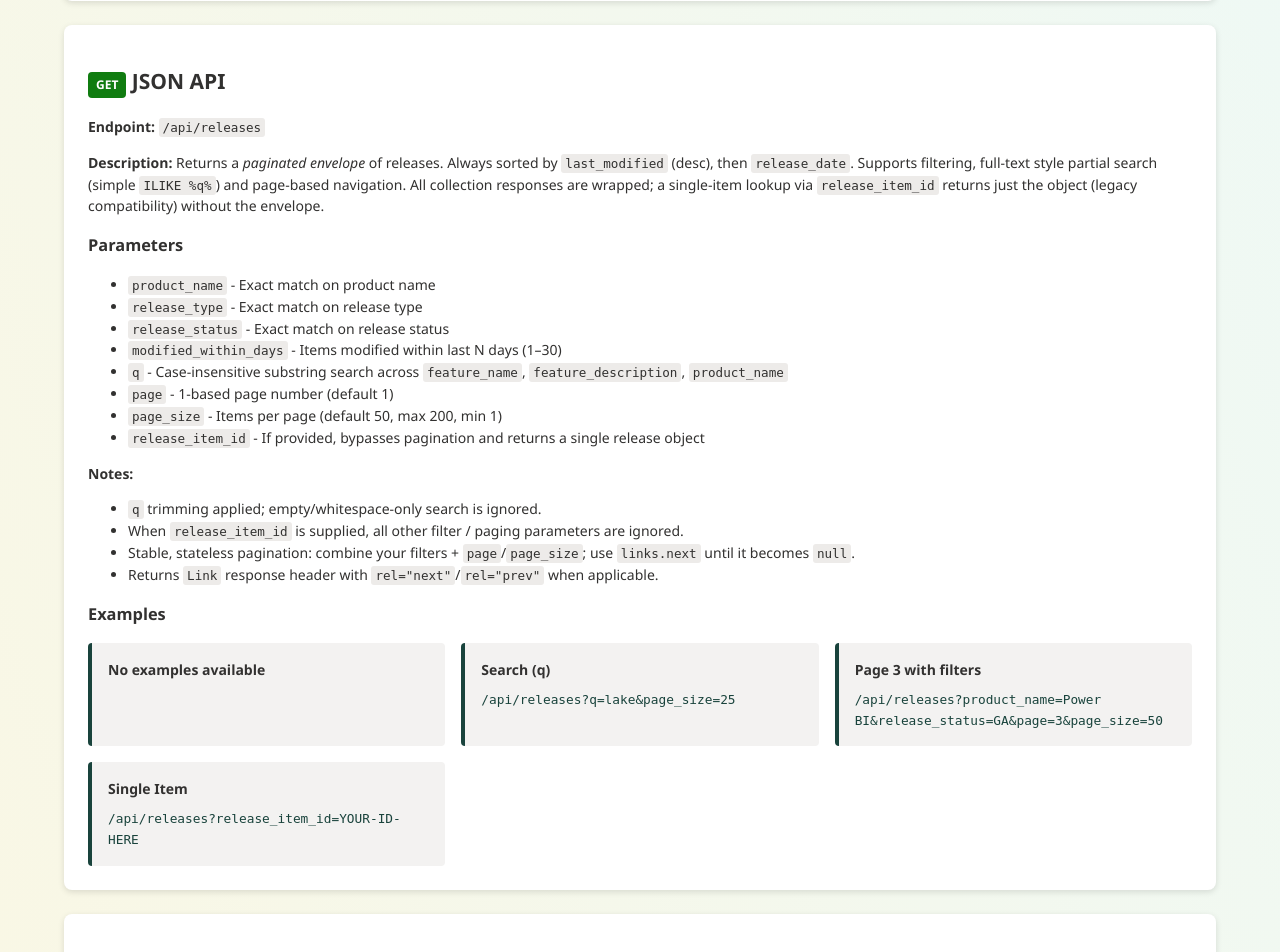
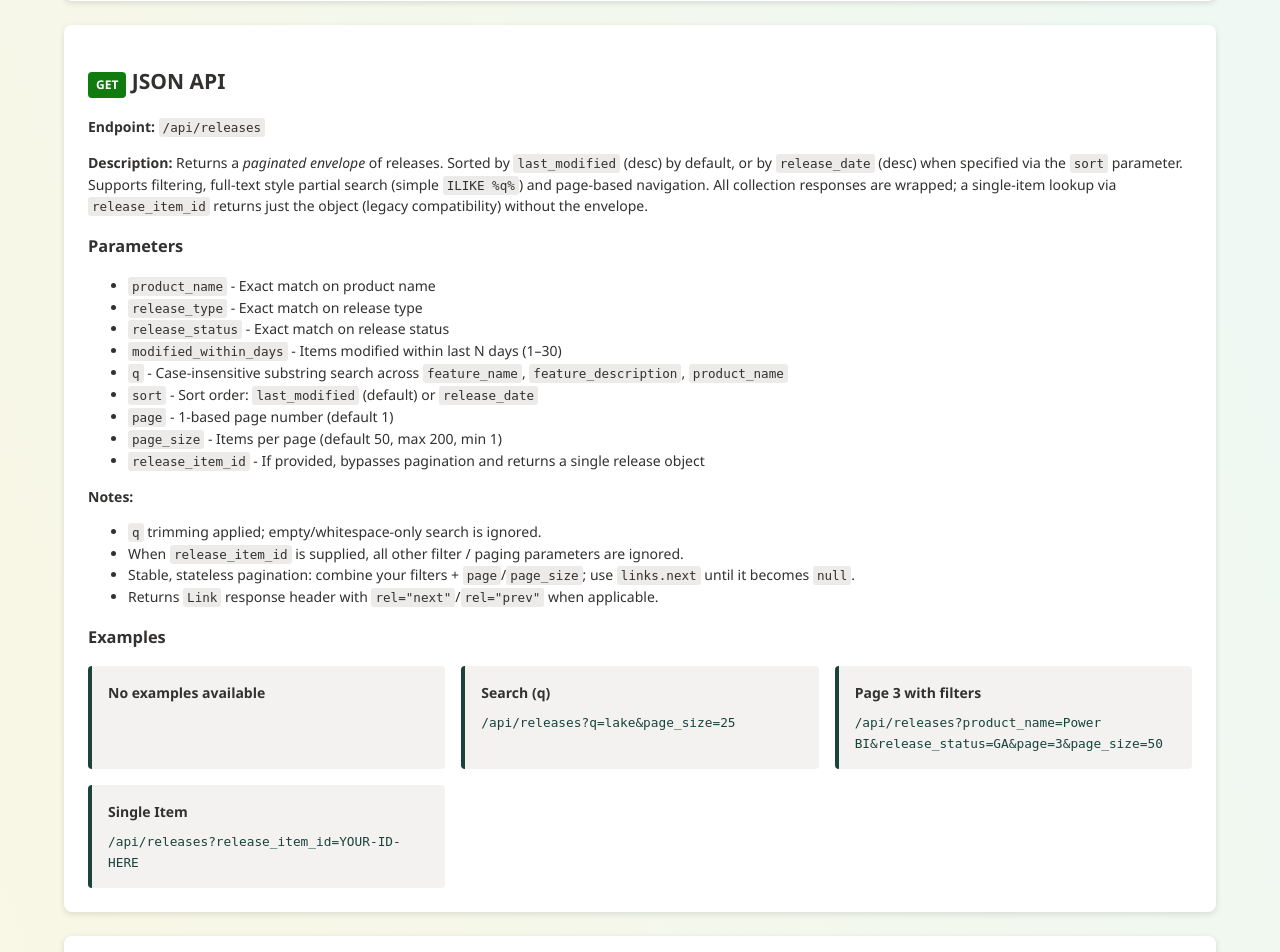
Before and after one commit to cbattlegear/fabric-roadmap-gps, a Flask app: template templates/endpoints.html in a window 1280 px wide. Shown: the part 817-1769 px from the top of the page. Run offline with Flask 3, Linux system fonts and the light colour scheme; the template is opened without the code that fills it, so the values that code supplies are empty; some libraries are stand-ins or nearby versions.

Commit message:
feat: add sort by last_modified or release_date
- Add sort parameter to get_recently_modified_releases() with
  VALID_SORT_OPTIONS whitelist (last_modified, release_date)
- Accept sort query param in /api/releases, include in cache key
  and HATEOAS links
- Add Sort By dropdown to the filter bar on the index page
- Wire sort-select into getActiveFilters, clearFilters, and
  auto-apply event listeners
- Update API docs in endpoints.html

Co-authored-by: Copilot <223556219+Copilot@users.noreply.github.com>

```diff
--- a/db/db_sqlserver.py
+++ b/db/db_sqlserver.py
@@ -357,6 +357,8 @@ def save_releases(engine, items: Iterable[Any]) -> Dict[str, int]:
 
     return {"inserted": inserted, "updated": updated, "unchanged": unchanged}
 
+VALID_SORT_OPTIONS = ("last_modified", "release_date")
+
 @retry_on_transient_errors(max_attempts=5, initial_delay=1.0, backoff=2.0, max_delay=60.0)
 def get_recently_modified_releases(
     engine,
@@ -367,10 +369,11 @@ def get_recently_modified_releases(
     modified_within_days: Optional[int] = None,
     q: Optional[str] = None,
     offset: Optional[int] = None,
+    sort: Optional[str] = None,
 ) -> List[ReleaseItemModel]:
     """
-    Return releases most recently modified (by last_modified desc), filtered & paginated.
-    Supports optional text search via `q` and pagination via `limit` & `offset`.
+    Return releases sorted by *sort* column (desc), filtered & paginated.
+    ``sort`` must be one of ``VALID_SORT_OPTIONS`` (default ``"last_modified"``).
     """
     SessionLocal = sessionmaker(bind=engine, future=True)
 
@@ -399,7 +402,12 @@ def get_recently_modified_releases(
             )
     if filters:
         stmt = stmt.where(*filters)
-    stmt = stmt.order_by(ReleaseItemModel.last_modified.desc(), ReleaseItemModel.release_date.desc(), ReleaseItemModel.release_item_id.desc())
+
+    if sort == "release_date":
+        stmt = stmt.order_by(ReleaseItemModel.release_date.desc(), ReleaseItemModel.last_modified.desc(), ReleaseItemModel.release_item_id.desc())
+    else:
+        stmt = stmt.order_by(ReleaseItemModel.last_modified.desc(), ReleaseItemModel.release_date.desc(), ReleaseItemModel.release_item_id.desc())
+
     if offset is not None:
         stmt = stmt.offset(offset)
     if limit is not None:
--- a/server.py
+++ b/server.py
@@ -37,7 +37,8 @@ from db.db_sqlserver import (
     EmailSubscriptionModel, EmailVerificationModel, create_email_subscription,
     verify_email_subscription, unsubscribe_email, fetch_history_rows, count_recently_modified_releases,
     vector_search_releases, count_vector_search_releases,
-    healthcheck as db_healthcheck
+    healthcheck as db_healthcheck,
+    VALID_SORT_OPTIONS,
 )
 from lib.embeddings import get_embedding, is_available as embeddings_available
 
@@ -562,6 +563,10 @@ def api_releases():
     q = request.args.get("q")  # partial search
     page = request.args.get("page", type=int) or 1
     page_size = request.args.get("page_size", type=int) or 50
+    sort = request.args.get("sort")
+
+    if sort not in VALID_SORT_OPTIONS:
+        sort = "last_modified"
 
     if page < 1:
         page = 1
@@ -689,7 +694,8 @@ def api_releases():
         str(modified_within_days),
         q or "",
         str(page),
-        str(page_size)
+        str(page_size),
+        sort,
     )
     cached = CACHE.get("api-page", parts)
     now_ts = _time.time()
@@ -730,7 +736,7 @@ def api_releases():
                             )
                             rows_bg = get_recently_modified_releases(
                                 get_engine(), product_name=product_name, release_type=release_type, release_status=release_status,
-                                modified_within_days=modified_within_days, q=q, limit=page_size, offset=offset
+                                modified_within_days=modified_within_days, q=q, limit=page_size, offset=offset, sort=sort
                             )
                             data_rows_bg = [_row_to_dict(r) for r in rows_bg]
                         total_pages_bg = (total_bg + page_size - 1) // page_size if total_bg else 1
@@ -781,7 +787,7 @@ def api_releases():
         )
         rows = get_recently_modified_releases(
             get_engine(), product_name=product_name, release_type=release_type, release_status=release_status,
-            modified_within_days=modified_within_days, q=q, limit=page_size, offset=offset
+            modified_within_days=modified_within_days, q=q, limit=page_size, offset=offset, sort=sort
         )
         data_rows = [_row_to_dict(r) for r in rows]
     total_pages = (total + page_size - 1) // page_size if total else 1
@@ -806,6 +812,7 @@ def api_releases():
             "modified_within_days": modified_within_days,
             "q": q,
             "page_size": page_size,
+            "sort": sort if sort != "last_modified" else None,
         }.items() if v not in (None, "")
     }
     def _link(p):
--- a/templates/endpoints.html
+++ b/templates/endpoints.html
@@ -39,7 +39,7 @@
             <section class="endpoint-section">
                 <h2><span class="method-badge method-get">GET</span> JSON API</h2>
                 <p><strong>Endpoint:</strong> <code>/api/releases</code></p>
-                <p><strong>Description:</strong> Returns a <em>paginated envelope</em> of releases. Always sorted by <code>last_modified</code> (desc), then <code>release_date</code>. Supports filtering, full-text style partial search (simple <code>ILIKE %q%</code>) and page-based navigation. All collection responses are wrapped; a single-item lookup via <code>release_item_id</code> returns just the object (legacy compatibility) without the envelope.</p>
+                <p><strong>Description:</strong> Returns a <em>paginated envelope</em> of releases. Sorted by <code>last_modified</code> (desc) by default, or by <code>release_date</code> (desc) when specified via the <code>sort</code> parameter. Supports filtering, full-text style partial search (simple <code>ILIKE %q%</code>) and page-based navigation. All collection responses are wrapped; a single-item lookup via <code>release_item_id</code> returns just the object (legacy compatibility) without the envelope.</p>
 
                 <h3>Parameters</h3>
                 <ul>
@@ -48,6 +48,7 @@
                     <li><code>release_status</code> - Exact match on release status</li>
                     <li><code>modified_within_days</code> - Items modified within last N days (1–30)</li>
                     <li><code>q</code> - Case-insensitive substring search across <code>feature_name</code>, <code>feature_description</code>, <code>product_name</code></li>
+                    <li><code>sort</code> - Sort order: <code>last_modified</code> (default) or <code>release_date</code></li>
                     <li><code>page</code> - 1-based page number (default 1)</li>
                     <li><code>page_size</code> - Items per page (default 50, max 200, min 1)</li>
                     <li><code>release_item_id</code> - If provided, bypasses pagination and returns a single release object</li>
```
Also changed, not shown: templates/index.html (+11 -1 lines).
